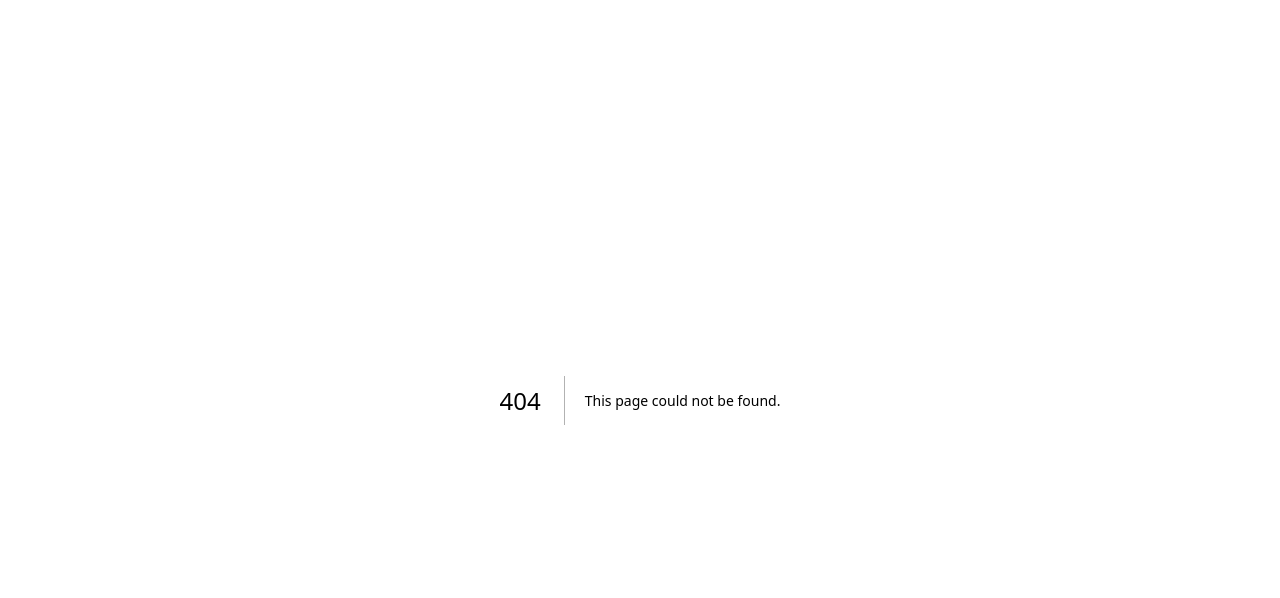
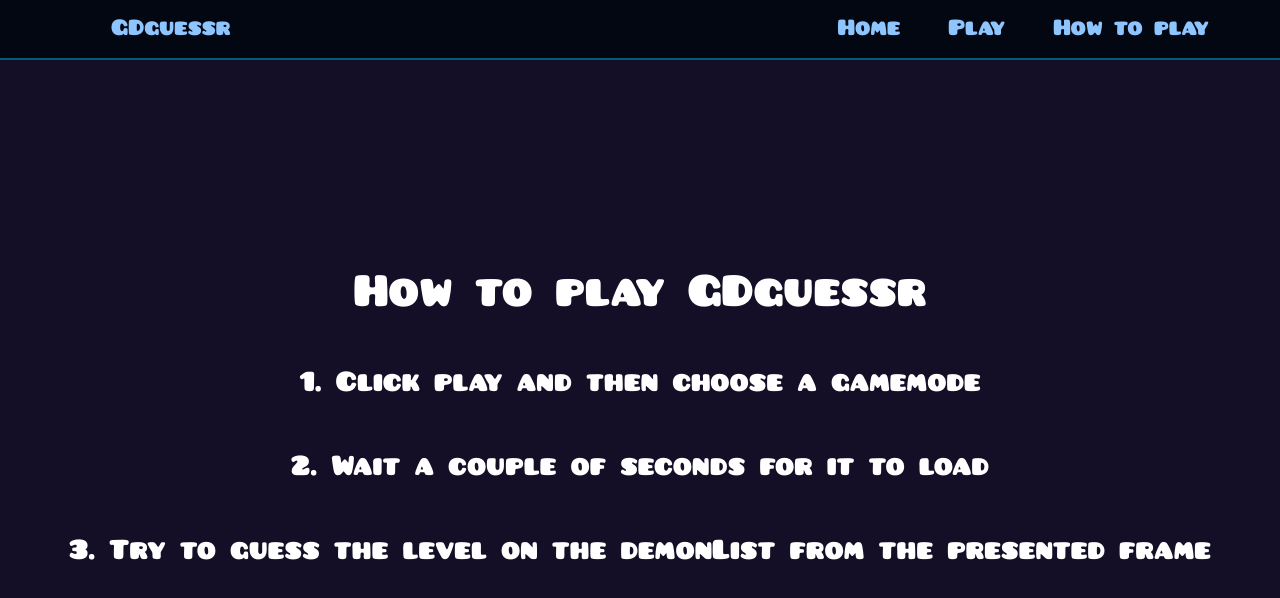
Before and after one commit to oscar374/GDguessr2, a Next.js app in the folder gdguessr/: page /tutorial in a window 1280 px wide. Before the commit this address had no page. Shown: the top 598 px of the page. Built offline with nearby package versions, Linux system fonts and the light colour scheme.

Commit message:
finalBoforeServer

```diff
--- a/gdguessr/src/app/components/navbar.tsx
+++ b/gdguessr/src/app/components/navbar.tsx
@@ -1,21 +1,44 @@
+'use client'
+
 import NavBarLink from "./navbarLink"
+import { useState } from "react"
 
 export default function NavBar() {
-
-
+    const [isOpen, setIsOpen] = useState(false)
 
     return (
-        <nav className="w-full h-15 fixed flex items-center justify-center bg-gray-950 border-b-2 border-cyan-800">
-            <div className="w-8/9 h-full flex">
-                <div className="w-1/2 h-full flex items-center justify-start">
+        <nav className="w-full h-15 fixed flex items-center justify-center bg-gray-950 border-b-2 border-cyan-800 z-50">
+            <div className="w-8/9 h-full flex items-center justify-between">
+                <div className="h-full flex items-center justify-start">
                     <NavBarLink href="/" text="GDguessr" />
                 </div>
-                <div className="w-1/2 h-full flex items-center justify-end">
+
+                {/* Desktop Menu */}
+                <div className="hidden md:flex h-full items-center justify-end gap-2">
                     <NavBarLink href="/" text="Home" />
                     <NavBarLink href="/modeSelection" text="Play" />
                     <NavBarLink href="/tutorial" text="How to play" />
                 </div>
+
+                {/* Mobile Menu Button */}
+                <button
+                    className="md:hidden flex flex-col gap-1 cursor-pointer"
+                    onClick={() => setIsOpen(!isOpen)}
+                >
+                    <div className="w-6 h-0.5 bg-cyan-800"></div>
+                    <div className="w-6 h-0.5 bg-cyan-800"></div>
+                    <div className="w-6 h-0.5 bg-cyan-800"></div>
+                </button>
             </div>
+
+            {/* Mobile Menu */}
+            {isOpen && (
+                <div className="absolute top-15 left-0 w-full bg-gray-950 border-b-2 border-cyan-800 md:hidden flex flex-col gap-2 p-4">
+                    <NavBarLink href="/" text="Home" />
+                    <NavBarLink href="/modeSelection" text="Play" />
+                    <NavBarLink href="/tutorial" text="How to play" />
+                </div>
+            )}
         </nav>
     )
 }
--- a/gdguessr/src/app/game/page.tsx
+++ b/gdguessr/src/app/game/page.tsx
@@ -44,7 +44,7 @@ export default function Game() {
 
     const fetchQuestions = async (maxLevelValue: number) => {
         try {
-            const response = await fetch(`http://localhost:8000/question/1/${maxLevelValue}`);
+            const response = await fetch(`http://192.168.0.134:8000/question/1/${maxLevelValue}`);
             if (!response.ok) {
                 throw new Error("Failed to fetch questions");
             }
@@ -109,9 +109,9 @@ export default function Game() {
     };
 
     return (
-        <div className="">
+        <div className="overflow-hidden h-screen">
             <NavBar />
-            <div className="w-full h-screen flex flex-col items-center justify-center">
+            <div className="w-full h-screen flex flex-col items-center justify-center overflow-hidden">
                 {loading ? (
                     <p className="text-5xl text-white select-none">Loading...</p>
                 ) : error ? (
@@ -136,11 +136,11 @@ export default function Game() {
                             )}
                         </div>
 
-                        <form onSubmit={handleSubmit}>
+                        <form onSubmit={handleSubmit} className="w-full max-w-md px-4 flex flex-col gap-2 mt-2">
                             <input
                                 type="text"
                                 placeholder="Enter your guess"
-                                className="mt-4 p-2 border border-gray-400 rounded w-64 text-white"
+                                className="p-3 border-2 border-blue-400 rounded text-white bg-gray-800 text-lg placeholder-gray-400 w-full focus:outline-none focus:border-blue-600"
                                 list="suggestions"
                                 value={guess}
                                 onChange={(e) => setGuess(e.target.value)}
@@ -153,7 +153,7 @@ export default function Game() {
 
                             <button
                                 type="submit"
-                                className="ml-4 p-2 bg-blue-500 text-white rounded hover:bg-blue-600 cursor-pointer"
+                                className="p-3 bg-blue-500 text-white rounded text-lg font-semibold hover:bg-blue-600 cursor-pointer w-full"
                             >
                                 GUESS
                             </button>
--- a/gdguessr/src/app/modeSelection/page.tsx
+++ b/gdguessr/src/app/modeSelection/page.tsx
@@ -16,12 +16,12 @@ export default function ModeSelection() {
     return (
         <>
             <NavBar />
-            <div className="w-full h-screen flex flex-col items-center justify-center">
-                <h1 className="text-white text-6xl mb-5 select-none">Select a gameMode</h1>
-                <div className="flex">
-                    <button onClick={() => handleMaxLevelChange(50)} className="bg-green-500 hover:bg-green-700 text-white font-bold py-2 px-4 rounded m-4 text-4xl cursor-pointer">Main</button>
-                    <button onClick={() => handleMaxLevelChange(100)} className="bg-yellow-500 hover:bg-yellow-700 text-white font-bold py-2 px-4 rounded m-4 text-4xl cursor-pointer">Extended</button>
-                    <button onClick={() => handleMaxLevelChange(150)} className="bg-red-500 hover:bg-red-700 text-white font-bold py-2 px-4 rounded m-4 text-4xl cursor-pointer">Legacy</button>
+            <div className="w-full h-screen flex flex-col items-center justify-center px-4">
+                <h1 className="text-white text-4xl sm:text-5xl md:text-6xl mb-5 select-none text-center">Select a gameMode</h1>
+                <div className="flex flex-col sm:flex-row gap-4 sm:gap-2 w-full sm:w-auto justify-center">
+                    <button onClick={() => handleMaxLevelChange(50)} className="bg-green-500 hover:bg-green-700 text-white font-bold py-2 px-4 rounded text-2xl sm:text-3xl md:text-4xl cursor-pointer">Main</button>
+                    <button disabled onClick={() => handleMaxLevelChange(100)} className="bg-gray-500 text-white font-bold py-2 px-4 rounded text-2xl sm:text-3xl md:text-4xl cursor-not-allowed opacity-60">Extended</button>
+                    <button disabled onClick={() => handleMaxLevelChange(150)} className="bg-gray-500 text-white font-bold py-2 px-4 rounded text-2xl sm:text-3xl md:text-4xl cursor-not-allowed opacity-60">Legacy</button>
                 </div>
             </div>
         </>
--- a/gdguessr/src/app/page.tsx
+++ b/gdguessr/src/app/page.tsx
@@ -1,13 +1,12 @@
-import Image from "next/image";
 import NavBar from "./components/navbar";
 
 export default function Home() {
   return (
     <div className="">
       <NavBar />
-      <div className="w-full h-screen flex flex-col items-center justify-center">
-        <h1 className="text-white text-8xl">GDguessr</h1>
-        <a href="/modeSelection" className="bg-blue-500 hover:bg-blue-700 text-white font-bold py-2 px-4 rounded m-4 text-4xl">Play</a>
+      <div className="w-full h-screen flex flex-col items-center justify-center px-4">
+        <h1 className="text-white text-6xl sm:text-7xl lg:text-8xl text-center">GDguessr</h1>
+        <a href="/modeSelection" className="bg-blue-500 hover:bg-blue-700 text-white font-bold py-2 px-4 rounded m-4 text-2xl sm:text-3xl lg:text-4xl">Play</a>
       </div>
     </div>
   );
--- /dev/null
+++ b/gdguessr/src/app/tutorial/page.tsx
@@ -0,0 +1,16 @@
+import NavBar from "../components/navbar"
+
+export default function Tutorial() {
+    return (
+        <>
+            <NavBar />
+            <div className="w-full min-h-screen flex flex-col items-center justify-center px-4 py-8">
+                <h1 className="pt-10 text-white text-3xl sm:text-5xl text-center">How to play GDguessr</h1>
+                <h1 className="pt-12 text-white text-lg sm:text-3xl text-center">1. Click play and then choose a gamemode</h1>
+                <h1 className="pt-12 text-white text-lg sm:text-3xl text-center">2. Wait a couple of seconds for it to load</h1>
+                <h1 className="pt-12 text-white text-lg sm:text-3xl text-center">3. Try to guess the level on the demonList from the presented frame</h1>
+            </div>
+        </>
+    )
+
+}
```
Also changed, not shown: 1 other file (tests, documents, lock files or other folders).
